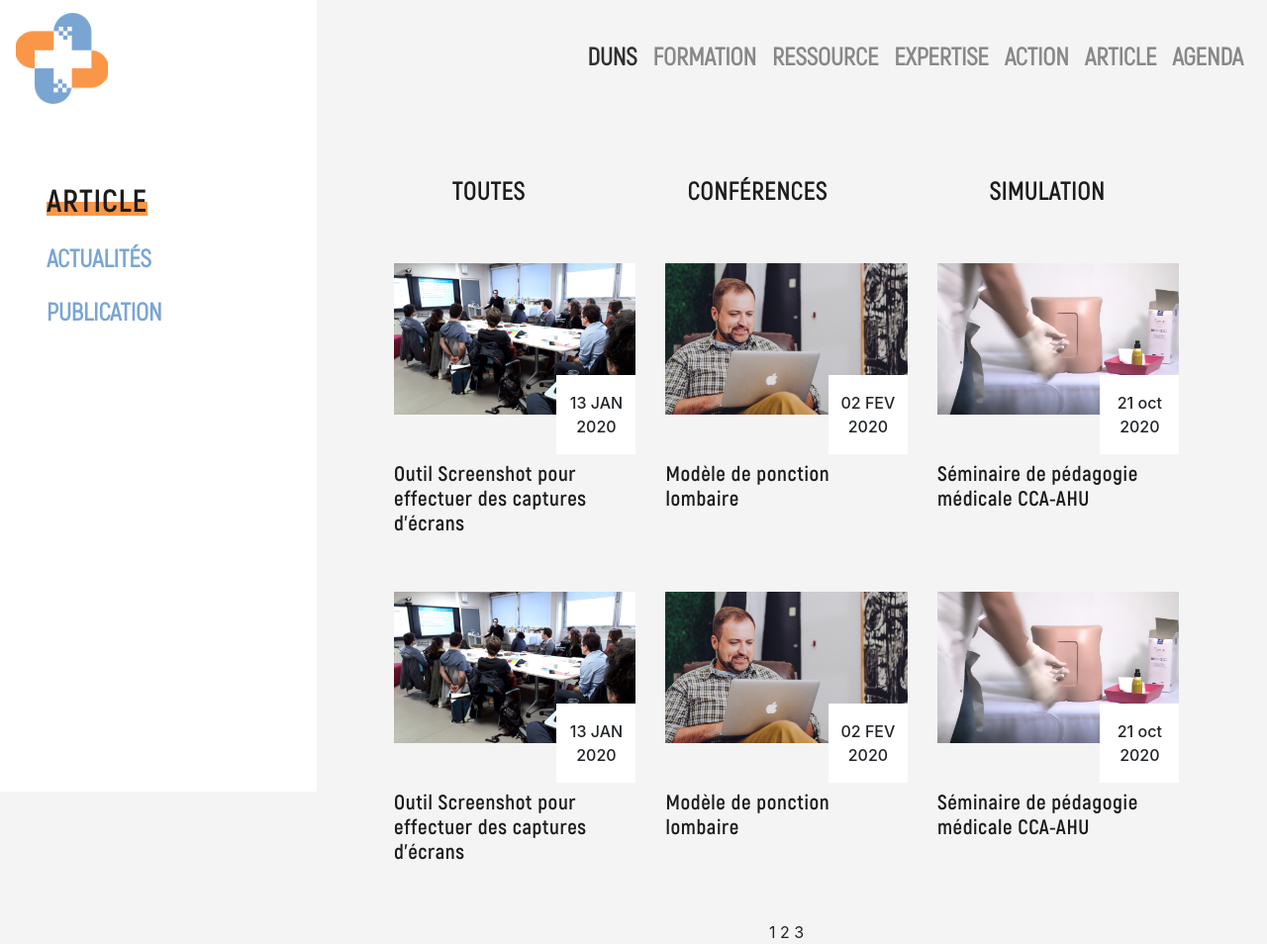
After one commit to Molo2b/PTUT, a PHP site: page /actu.php in a window 1280 px wide. The commit adds this page. Shown: the whole page at 99% size. Run offline with PHP 8.4, Linux system fonts and the light colour scheme.

Commit message:
add actu update nav

```diff
--- /dev/null
+++ b/actu.php
@@ -0,0 +1,101 @@
+<!DOCTYPE html>
+<html lang="fr">
+
+<head>
+    <meta charset="utf-8">
+    <meta name="viewport" content="width=device-width, initial-scale=1">
+    <title>DUNS - Equipe</title>
+    <meta name="description" content="Description site DUENES">
+    <meta name="keywords" content="mots clef associe a duenes">
+    <link rel="stylesheet" type="text/css" href="public/reset.css">
+    <link rel="stylesheet" type="text/css" href="public/main.css">
+    <script src="public/bundle.js"></script>
+</head>
+
+<body>
+
+<?php include('nav.php'); ?>
+<div class="container-fluid">
+    <div class="row">
+        <div class="left-nav col-3">
+            <div class="ml-3">
+                <h2 class="ml-3"><span class="hightlight">Article<span></h2>
+                <nav>
+                    <ul>
+                        <li class="nav-item active">
+                            <a class="nav-link blue uppercase" href="#">Actualités<span class="sr-only">(current)</span></a>
+                        </li>
+                        <li class="nav-item">
+                            <a class="nav-link blue uppercase" href="#">Publication</a>
+                        </li>
+                    </ul>
+                </nav>
+            </div>
+        </div>
+
+        <section class="ml-5 col-8 p-nav">
+            <div class="row no-gutters mb-5 justify-content-around">
+                <h2 class="filter mr-3">Toutes</h2>
+                <h2 class="filter mr-3">Conférences</h2>
+                <h2 class="filter mr-3">Simulation</h2>
+            </div>
+
+            <div class="row no-gutters justify-content-between">
+                <article class="col-4 mb-5">
+                    <img class="w-100" alt="image article" src="assets/img/article1.jpg">
+                        <div class="position-relative">
+                            <time class="background-white "><span>13 JAN 2020</span></time>
+                        </div>
+                    <h4 class="mt-5">Outil Screenshot pour effectuer des captures d’écrans </h4>
+                </article>
+                <article class="col-4 mb-5">
+                    <img class="w-100" alt="image article" src="assets/img/article2.jpg">
+                    <div class="position-relative">
+                            <time class="background-white "><span>02 FEV 2020</span></time>
+                        </div>
+                    <h4 class="mt-5">Modèle de ponction lombaire</h4>
+                </article>
+                <article class="col-4 mb-5">
+                    <img class="w-100" alt="image article" src="assets/img/article3.jpg">
+                        <div class="position-relative">
+                            <time class="background-white "><span>21 oct 2020</span></time>
+                        </div>
+                    <h4 class="mt-5">Séminaire de pédagogie médicale CCA-AHU </h4>
+                </article>
+                <article class="col-4 mb-5">
+                    <img class="w-100" alt="image article" src="assets/img/article1.jpg">
+                        <div class="position-relative">
+                            <time class="background-white "><span>13 JAN 2020</span></time>
+                        </div>
+                    <h4 class="mt-5">Outil Screenshot pour effectuer des captures d’écrans </h4>
+                </article>
+                <article class="col-4 mb-5">
+                    <img class="w-100" alt="image article" src="assets/img/article2.jpg">
+                    <div class="position-relative">
+                            <time class="background-white "><span>02 FEV 2020</span></time>
+                        </div>
+                    <h4 class="mt-5">Modèle de ponction lombaire</h4>
+                </article>
+                <article class="col-4 mb-5">
+                    <img class="w-100" alt="image article" src="assets/img/article3.jpg">
+                        <div class="position-relative">
+                            <time class="background-white "><span>21 oct 2020</span></time>
+                        </div>
+                    <h4 class="mt-5">Séminaire de pédagogie médicale CCA-AHU </h4>
+                </article>
+            </div>
+            <div class="row justify-content-center">
+                <div class="col-3 text-center">
+                    <a class="a-txt m-auto blue">1</a>
+                    <a class="a-txt m-auto blue">2</a>
+                    <a class="a-txt m-auto blue">3</a>
+                </div>
+            </div>
+        </section>
+</body>
+<footer>
+
+<?php include 'footer.php' ?>
+
+</footer>
+</html>
--- /dev/null
+++ b/assets/styles/footer.scss
@@ -0,0 +1,4 @@
+footer a,
+footer p {
+    color: $white;
+}
--- a/assets/styles/main.scss
+++ b/assets/styles/main.scss
@@ -81,7 +81,7 @@ h2 {
 
 h4 {
     font-family: "Akrobat-Bold";
-    font-size: 30px;
+    font-size: 21px !important;
     line-height: 37px;
     letter-spacing: 0.6px;
     color: $black;
@@ -172,3 +172,24 @@ p {
         }
     }
 }
+
+.white-box {
+    background-color: $white;
+    padding-top: 40px;
+    padding-bottom: 40px;
+}
+
+.team-image {
+    margin-left: -20%;
+}
+
+.filter{
+    font-family: Akrobat;
+    font-size: 25px;
+    font-weight: bold;
+    color: #1c1c1c;
+}
+
+.p-nav{
+    padding-top: 180px;
+}
--- a/assets/styles/nav.scss
+++ b/assets/styles/nav.scss
@@ -17,10 +17,9 @@ nav {
 }
 
 .left-nav {
-    width: 468px;
-    height: 100vh;
     background: $white;
     position: fixed;
     top: 0;
-    padding-top: 204px;
+    padding-top: 180px;
+    height: 100vh;
 }
--- a/nav.php
+++ b/nav.php
@@ -1,12 +1,12 @@
-<nav class="navbar navbar-expand-md navbar-light bg-light main-nav" style="background: rgba(0,0,0,0)!important;">
-    <a class="navbar-brand" href="#"><img alt="logo duenes" src="assets/img/logo.png"></a>
+<nav class="navbar navbar-expand-md navbar-light bg-light main-nav position-absolute w-100" style="background: rgba(0,0,0,0)!important;">
+    <a class="navbar-brand" href="index.php"><img alt="logo duenes" src="assets/img/logo.png"></a>
     <button class="navbar-toggler" type="button" data-toggle="collapse" data-target="#navbarSupportedContent" aria-controls="navbarSupportedContent" aria-expanded="false" aria-label="Toggle navigation">
         <span class="navbar-toggler-icon"></span>
     </button>
     <div class="collapse navbar-collapse" id="navbarSupportedContent">
         <ul class="navbar-nav ml-auto">
             <li class="nav-item active">
-                <a class="nav-link" href="#">DUNS<span class="sr-only">(current)</span></a>
+                <a class="nav-link" href="equipe.php">DUNS<span class="sr-only">(current)</span></a>
             </li>
             <li class="nav-item">
                 <a class="nav-link" href="#">Formation</a>
@@ -21,7 +21,7 @@
                 <a class="nav-link" href="#">Action</a>
             </li>
             <li class="nav-item">
-                <a class="nav-link" href="#">Article</a>
+                <a class="nav-link" href="actu.php">Article</a>
             </li>
             <li class="nav-item">
                 <a class="nav-link" href="#">Agenda</a>
```
Also changed, not shown: equipe.php (+52 -9 lines), index.php (+6 -33 lines), public/main.css.
